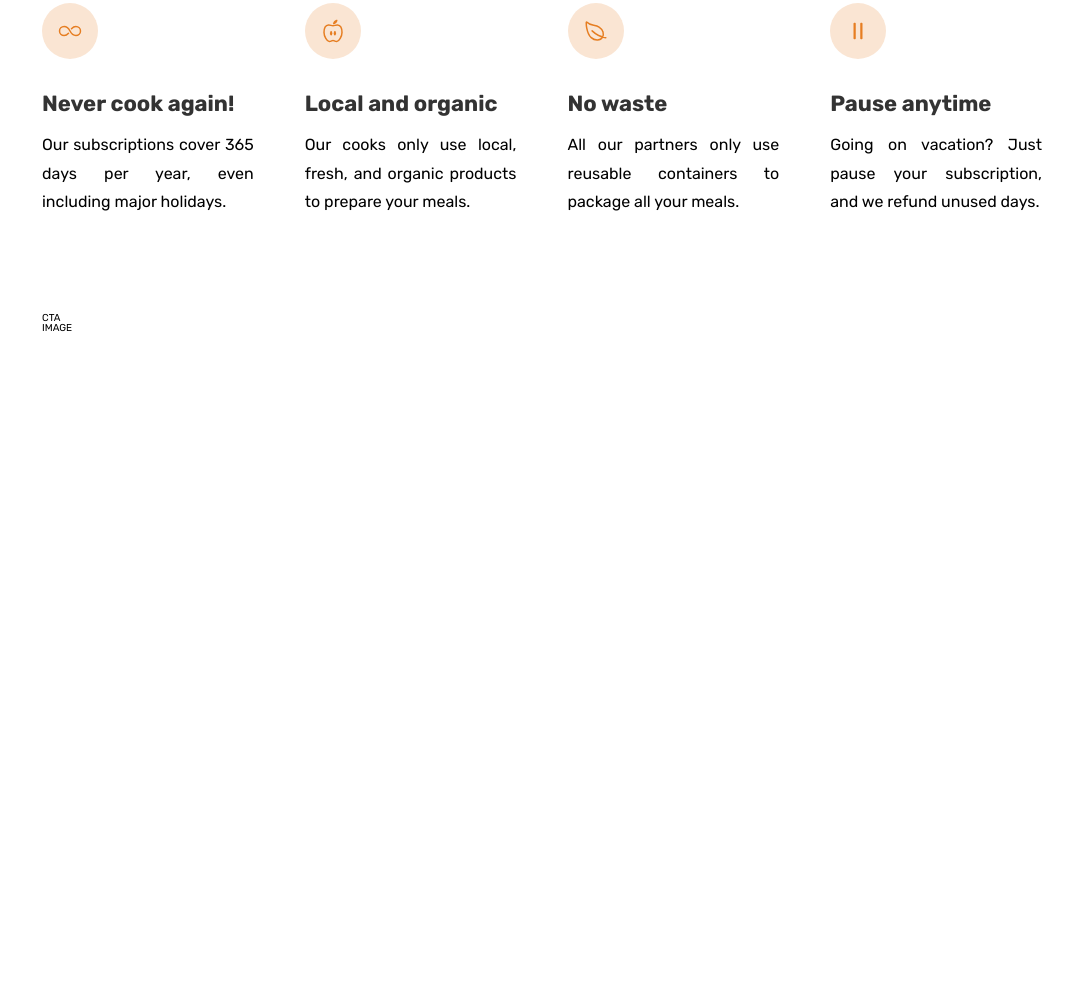
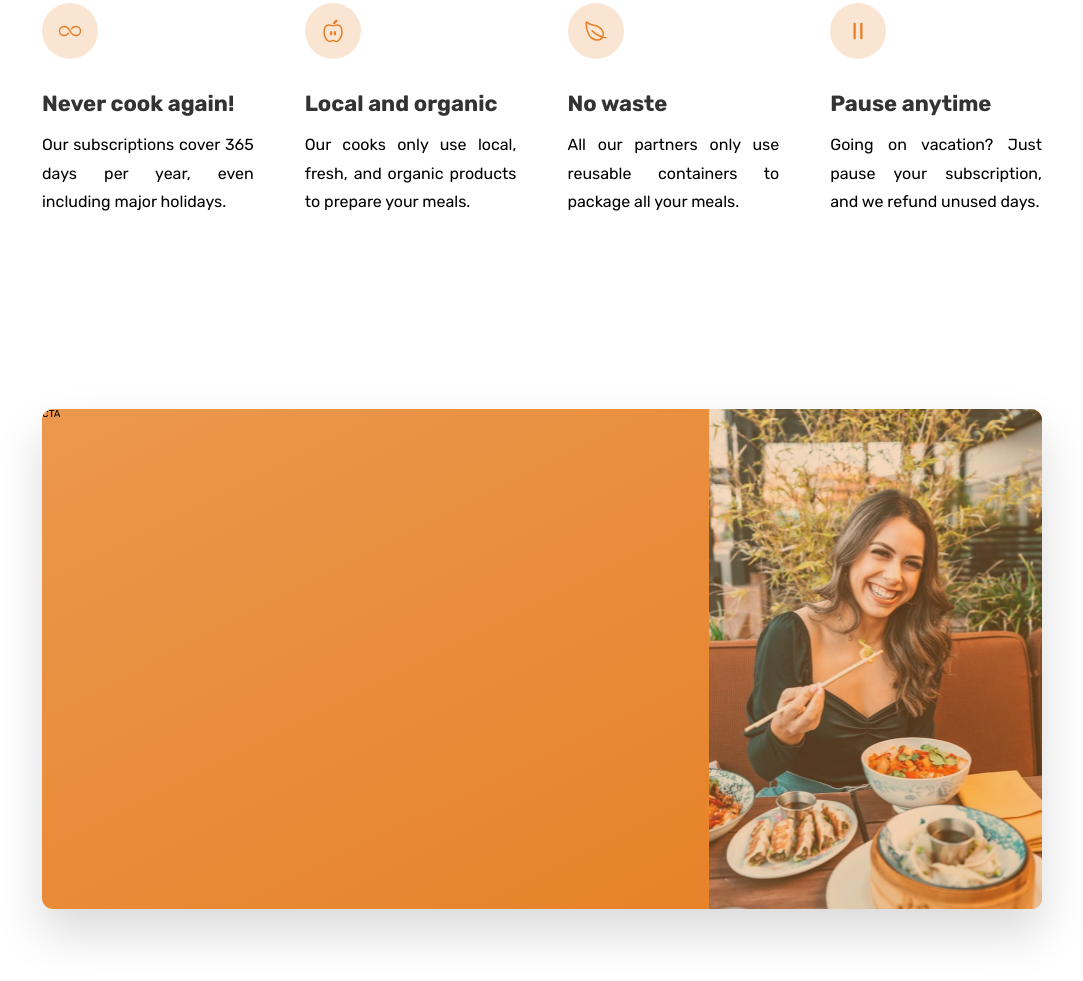
Before and after one commit to Rocky-2003/omnifoodWebsite, a website: page index.html in a window 1280 px wide. Shown: the part 5178-6159 px from the top of the page, without its empty margins (98-1181 px from the left). Before the commit the page ends 5512 px from the top, so only its background shows below. Drawn offline with nearby package versions, Linux system fonts and the light colour scheme.

Commit message:
initalized npm

```diff
--- a/css/general.css
+++ b/css/general.css
@@ -29,7 +29,7 @@ Paragraph-default 1.6
 ----- Tints:
  #fdf2e9
 #fae5d3
-
+#eb984e
 ------ Shades:
 #cf711f
 ----- Accents:
@@ -40,7 +40,7 @@ Paragraph-default 1.6
 #333
 
 *--- 05 SHADOWS
-
+0 2.4rem 4.8rem rgba(0, 0, 0, 0.75);
 *--- 06 BORDER RADIUS
 Default: 9px 11px
 
--- a/css/style.css
+++ b/css/style.css
@@ -497,4 +497,31 @@
 /*! ***************************  */
 
 .section-cta {
+  padding: 9.6rem;
 }
+
+.cta {
+  display: grid;
+  grid-template-columns: 2fr 1fr;
+  /* background-color: #e67e22; */
+  background-image: linear-gradient(to right bottom, #eb984e, #e67e22);
+  box-shadow: 0 2.4rem 4.8rem rgba(0, 0, 0, 0.15);
+  border-radius: 11px;
+  /* temp*/
+  height: 50rem;
+  overflow: hidden;
+}
+
+.cta-text-box {
+}
+.cta-img-box {
+  background-image: linear-gradient(
+      to right bottom,
+      rgba(235, 151, 78, 0.35),
+      rgba(230, 125, 34, 0.35)
+    ),
+    url("../img/eating.jpg");
+  background-position: center;
+  background-repeat: no-repeat;
+  background-size: cover;
+}
--- a/index.html
+++ b/index.html
@@ -511,7 +511,11 @@
       <section class="section-cta">
         <div class="container cta">
           <div class="cta-text-box">CTA</div>
-          <div class="cta-img-box">IMAGE</div>
+          <div
+            class="cta-img-box"
+            role="img"
+            aria-label="woman enjoying food"
+          ></div>
         </div>
       </section>
     </main>
```
Also changed, not shown: package.json (added, +11 -0 lines).
